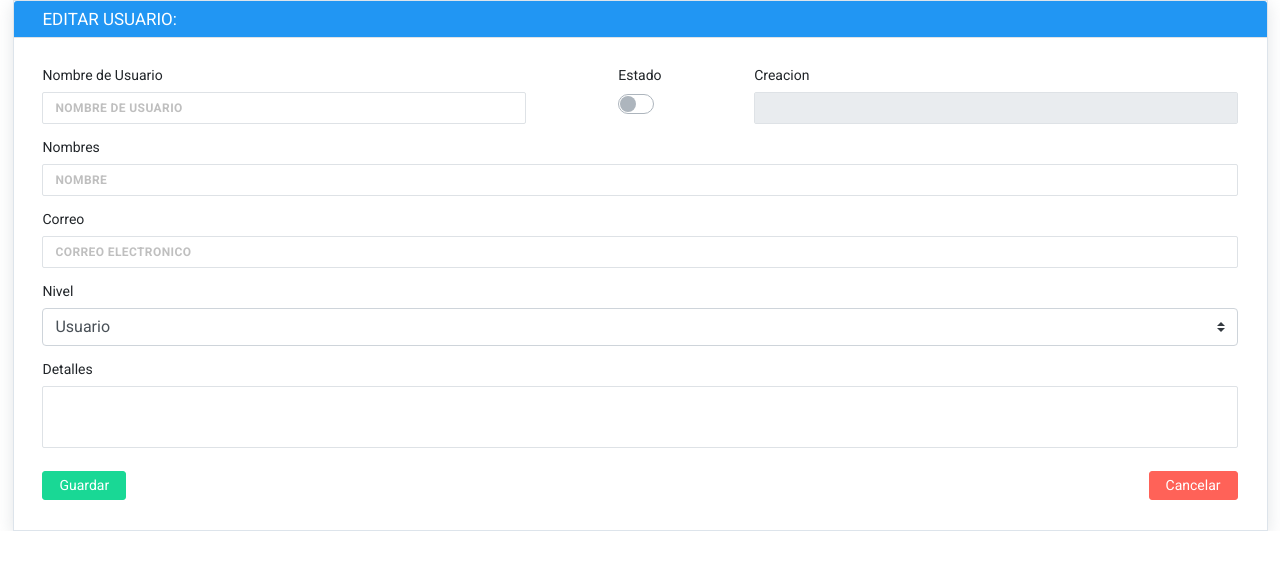
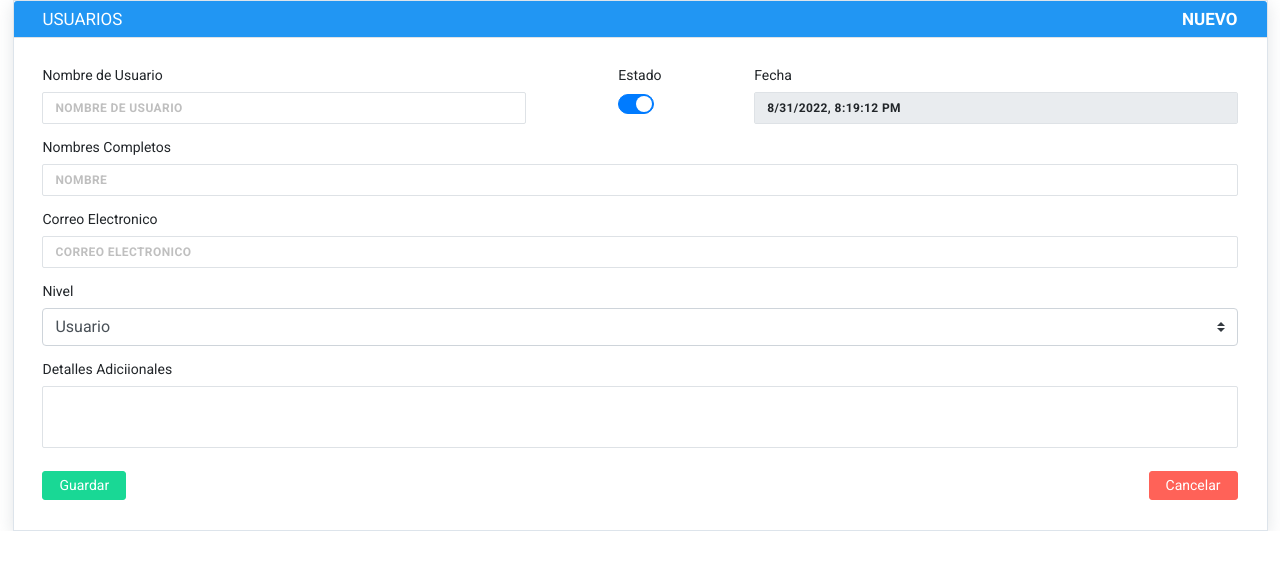
Before and after one commit to zxeveroxz/eventos, a CodeIgniter app: page /database/index.php/usuarios/form/1 in a window 1280 px wide. Shown: the top 570 px of the page. Run offline with CodeIgniter, Linux system fonts and the light colour scheme; data that the repository does not hold is empty.

Commit message:
ya actualiza todo

```diff
--- a/application/views/panel/top.php
+++ b/application/views/panel/top.php
@@ -29,6 +29,9 @@
 	<script src="/eventos/public/assets/vendors/js/vendor.bundle.base.js"></script>
 	<script src="/eventos/public/assets/vendors/js/vendor.bundle.addons.js"></script>
 
+	<!-- toast styles -->
+	<link rel="stylesheet" href="/eventos/public/bt4/css/toast.min.css">
+	<script src="/eventos/public/bt4/js/toast.min.js"></script>
 	<style>
 		.form-control {
 			font-weight: bold;
--- a/application/views/usuario/form.php
+++ b/application/views/usuario/form.php
@@ -4,7 +4,7 @@
 	<div class="container-fluid">
 		<div id="principal" class="card ">
 			<div class="card-header bg-primary text-white py-2 ">
-				<h5>EDITAR USUARIO: <strong id="id"></strong> </h5>
+				<h5>USUARIOS <strong class="float-right" id="id"></strong></h5>
 			</div>
 			<div class="card-body">
 
@@ -22,24 +22,24 @@
 						<div class="form-group text-center">
 							<label for="estado">Estado</label>
 							<div class="custom-control custom-switch">
-									<input type="checkbox" class="custom-control-input formy" id="estado" value="">
+								<input type="checkbox" class="custom-control-input formy" checked id="estado" value="">
 								<label class="custom-control-label" for="estado"></label>
 							</div>
 						</div>
 					</div>
 					<div class="col-5">
 						<div class="form-group">
-								<label for="usuario">Creacion</label>
+							<label for="usuario">Fecha</label>
 							<input type="text" class="form-control " disabled="true" id="fecha">
 						</div>
 					</div>
 				</div>
 				<div class="form-group">
-						<label for="nombre">Nombres</label>
+					<label for="nombre">Nombres Completos</label>
 					<input type="text" class="form-control formy" id="nombre" placeholder="Nombre">
 				</div>
 				<div class="form-group">
-						<label for="correo">Correo</label>
+					<label for="correo">Correo Electronico</label>
 					<input type="email" class="form-control formy" id="correo" placeholder="Correo Electronico">
 				</div>
 
@@ -52,20 +52,24 @@
 				</div>
 
 				<div class="form-group">
-						<label for="detalles">Detalles </label>
+					<label for="detalles">Detalles Adiciionales</label>
 					<textarea class="form-control formy" id="detalles" rows="2"></textarea>
 				</div>
 
 				<button type="submit" class="btn btn-md btn-success mr-2 ">Guardar</button>
 				<button class="btn btn-md btn-danger float-right" type="button" onclick="emitir()">Cancelar</button>
-				<?=form_close()?>
+				<?= form_close() ?>
 
 			</div>
 		</div>
 	</div>
 	<script>
 		let llenar = (row) => {
-			$("#id").html(row.idx);
+			$("#id").html("NUEVO");
+			$("#fecha").val(new Date().toLocaleString());
+			if (row == null) return;
+
+			$("#id").html("EDITAR: " + row.idx);
 			$("#idx").val(row.idx);
 			$("#nombre").val(row.nombre);
 			$("#usuario").val(row.usuario);
@@ -73,10 +77,10 @@
 			$("#nivel").val(row.nivel);
 			$("#detalles").val(row.detalles);
 			$("#fecha").val(row.fecha);
-			if (row.estado != 0) {
-				$("#estado").prop("checked", true);
+			$("#estado").prop("checked", row.estado != 0 ? true : false);
+
 		}
-		}
+
 		llenar(<?= ($USU) ?>);
 
 		$(document).ready(function() {
--- /dev/null
+++ b/public/bt4/css/toast.min.css
@@ -0,0 +1 @@
+.toast-container{position:fixed;z-index:1055;margin:5px}.top-right{top:0;right:0}.top-left{top:0;left:0}.top-center{transform:translateX(-50%);top:0;left:50%}.bottom-right{right:0;bottom:0}.bottom-left{left:0;bottom:0}.bottom-center{transform:translateX(-50%);bottom:0;left:50%}.toast-container>.toast{min-width:150px;background:0 0;border:none}.toast-container>.toast>.toast-header{border:none}.toast-container>.toast>.toast-header strong{padding-right:20px}.toast-container>.toast>.toast-body{background:#fff}
--- /dev/null
+++ b/public/bt4/js/toast.min.js
@@ -0,0 +1,6 @@
+(function(a){function f(b){if(!a("#toast-container").length){var d="top-right top-left top-center bottom-right bottom-left bottom-center".split(" ").includes(a.toastDefaults.position)?a.toastDefaults.position:"top-right";a("body").prepend('<div id="toast-container" class="toast-container" aria-live="polite" aria-atomic="true"></div>');a("#toast-container").addClass(d)}d=a("#toast-container");var c="",e=c="",g=b.id||"toast-"+l,t=b.type,u=b.title,m=b.subtitle,n=b.content,h=b.img,p=b.delay?'data-delay="'+
+    b.delay+'"':'data-autohide="false"',q="",r=a.toastDefaults.dismissible,v=a.toastDefaults.style.toast,k=!1;"undefined"!==typeof b.dismissible&&(r=b.dismissible);switch(t){case "info":e=a.toastDefaults.style.info||"bg-info";c=a.toastDefaults.style.info||"text-white";break;case "success":e=a.toastDefaults.style.success||"bg-success";c=a.toastDefaults.style.info||"text-white";break;case "warning":e=a.toastDefaults.style.warning||"bg-warning";c=a.toastDefaults.style.warning||"text-white";break;case "error":e=
+    a.toastDefaults.style.error||"bg-danger",c=a.toastDefaults.style.error||"text-white"}a.toastDefaults.pauseDelayOnHover&&b.delay&&(p='data-autohide="false"',q='data-hide-after="'+(Math.floor(Date.now()/1E3)+b.delay/1E3)+'"');c='<div id="'+g+'" class="toast '+v+'" role="alert" aria-live="assertive" aria-atomic="true" '+p+" "+q+'><div class="toast-header '+(e+" "+c+'">');h&&(c+='<img src="'+h.src+'" class="mr-2 '+(h["class"]||"")+'" alt="'+(h.alt||"Image")+'">');c+='<strong class="mr-auto">'+u+"</strong>";
+    m&&(c+='<small class="text-white">'+m+"</small>");r&&(c+='<button type="button" class="ml-2 mb-1 close" data-dismiss="toast" aria-label="Close">\n                        <span aria-hidden="true" class="text-white">&times;</span>\n                    </button>');c+="</div>";n&&(c+='<div class="toast-body">\n                        '+n+"\n                    </div>");c+="</div>";a.toastDefaults.stackable||d.find(".toast").each(function(){a(this).remove()});d.append(c);d.find(".toast:last").toast("show");
+    a.toastDefaults.pauseDelayOnHover&&(setTimeout(function(){k||a("#"+g).toast("hide")},b.delay),a("body").on("mouseover","#"+g,function(){k=!0}),a(document).on("mouseleave","#"+g,function(){var w=Math.floor(Date.now()/1E3),x=parseInt(a(this).data("hideAfter"));k=!1;w>=x&&a(this).toast("hide")}));l++}a.toastDefaults={position:"top-right",dismissible:!0,stackable:!0,pauseDelayOnHover:!0,style:{toast:"",info:"",success:"",warning:"",error:""}};a("body").on("hidden.bs.toast",".toast",function(){a(this).remove()});
+    var l=1;a.snack=function(b,d,c){return f({type:b,title:d,delay:c})};a.toast=function(b){return f(b)}})(jQuery);
```
Also changed, not shown: application/views/usuario/content.php (+23 -22 lines). Lines whose indentation alone changed are shown as unchanged.
